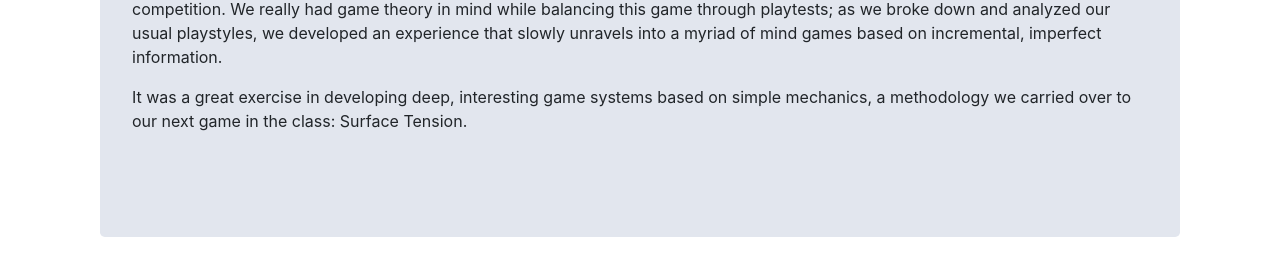
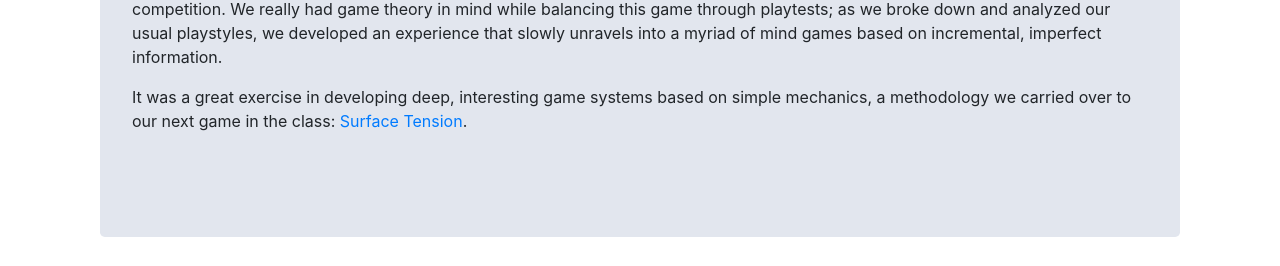
Before and after one commit to dmg9626/dmg9626.github.io, a Jekyll site: the page built from site/games/perceive-n-deceive.md, in a window 1280 px wide and 900 px high, scrolled down 2297 px. Shown: the part 631-897 px from the top of the window. Built offline with Jekyll 4.4.1, drawn with Linux system fonts in a browser that asks for light colours; nearby versions of some CDN libraries; library files that are not in the unit come from our copies.

Commit message:
linked to Surface Tension page from Perceive n' Deceive

```diff
--- a/site/games/perceive-n-deceive.md
+++ b/site/games/perceive-n-deceive.md
@@ -30,4 +31,5 @@ game_id: perceive-n-deceive
 
 <h3>Background</h3>
 <p>This game was made for the course GMAP 260 (Overview of Computer Gaming) with a team of four. Without any flashy digital effects to fall back on, this was a great experience in fleshing out an interesting game design that engaged players in fun, balanced competition. We really had game theory in mind while balancing this game through playtests; as we broke down and analyzed our usual playstyles, we developed an experience that slowly unravels into a myriad of mind games based on incremental, imperfect information.</p>
-<p>It was a great exercise in developing deep, interesting game systems based on simple mechanics, a methodology we carried over to our next game in the class: Surface Tension.</p>
+<p>It was a great exercise in developing deep, interesting game systems based on simple mechanics, a methodology we carried over to our next game in the class: <a href="surface-tension.html">Surface Tension</a>.
+</p>
```
Also changed, not shown: other parts of site/games/perceive-n-deceive.md (+1 -0 lines).
